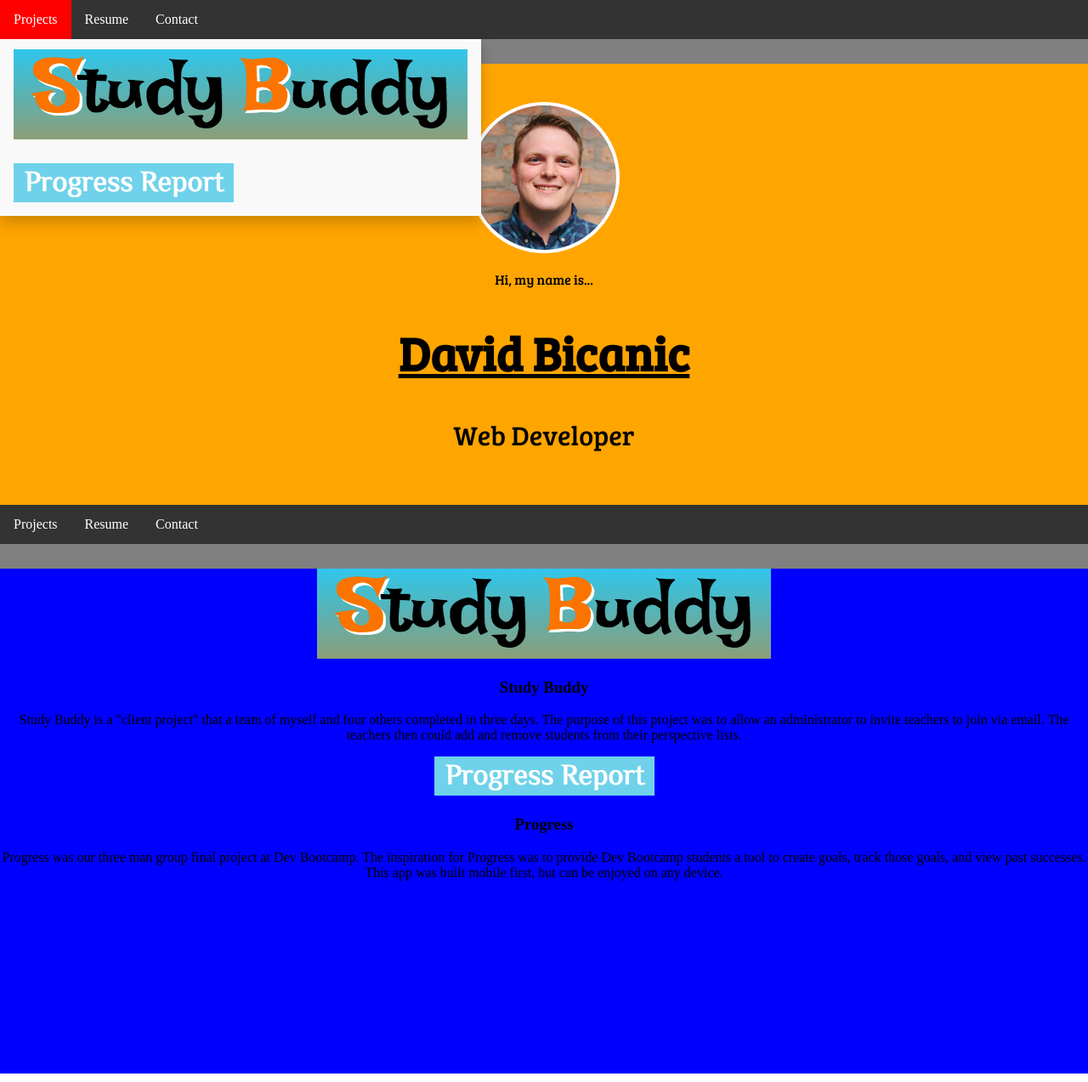
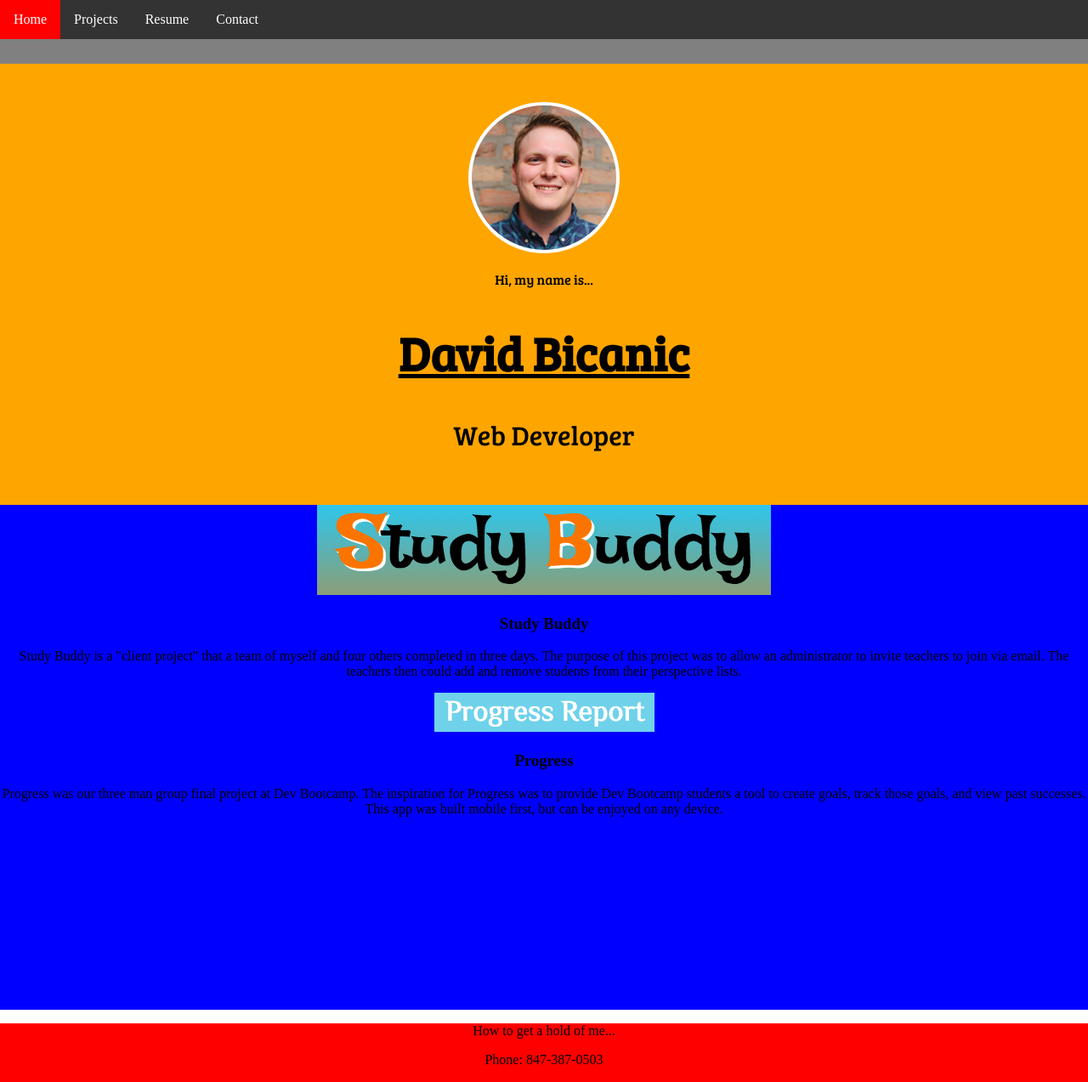
Before and after one commit to dbicanic/personalsite, a PHP site: page / in a window 1280 px wide. Shown: the top 1273 px of the page at 85% size. Run offline with PHP 8.4, Linux system fonts and the light colour scheme; some libraries are stand-ins or nearby versions.

Commit message:
Did some resizing on project logos, added a home tab to the menu

```diff
--- a/application.css
+++ b/application.css
@@ -123,3 +123,8 @@
 .dropdown:hover .dropdown-content {
     display: block;
 }
+
+.projectLogo {
+	width: 200px;
+	height: 50px;
+}
--- a/index.html
+++ b/index.html
@@ -3,18 +3,19 @@
 <head>
 	<link rel="stylesheet" type="text/css" href="application.css"/>
 	<link href="https://fonts.googleapis.com/css?family=Bree+Serif" rel="stylesheet">
-	<script src="http://code.jquery.com/jquery-1.11.3.min.js"></script>
-	<script src="http://code.jquery.com/mobile/1.4.5/jquery.mobile-1.4.5.min.js"></script>
+	<!-- <script src="http://code.jquery.com/jquery-1.11.3.min.js"></script>
+	<script src="http://code.jquery.com/mobile/1.4.5/jquery.mobile-1.4.5.min.js"></script> -->
 	<title>David Bicanic</title>
 </head>
 <header>
 		<div class="nav-bar">
 		<ul class="nav">
+			<li><a href="index.html">Home</a>
 			<li class="dropdown">
 				<a href="#" class="dropbtn">Projects</a>
 				<div class="dropdown-content">
-					<a href="#"><img src="studybuddy.png"></a>
-					<a href="#"><img src="progress.png"></a>
+					<a href="#"><img class="projectLogo" src="studybuddy.png"></a>
+					<a href="#"><img class="projectLogo" src="progress.png"></a>
 				</div>
 			</li>
 			<li><a class="nav-link" href="DavidBicanicResume2.pdf">Resume</a></li>
@@ -30,19 +31,6 @@
 			<h1 class="name intro">David Bicanic</h1>
 			<p class="position intro">Web Developer</p>
 		</div>
-	</div>
-	<div class="nav-bar">
-		<ul class="nav">
-			<li class="dropdown">
-				<a href="#" class="dropbtn">Projects</a>
-				<div class="dropdown-content">
-					<a href="#"><img src="studybuddy.png"></a>
-					<a href="#"><img src="progress.png"></a>
-				</div>
-			</li>
-			<li><a class="nav-link" href="DavidBicanicResume2.pdf">Resume</a></li>
-			<li><a class="nav-link" href="#contact">Contact</a></li>
-		</ul>
 	</div>
 	<div class="projects-container" id="projects">
 		<div id="studybuddy">
```
